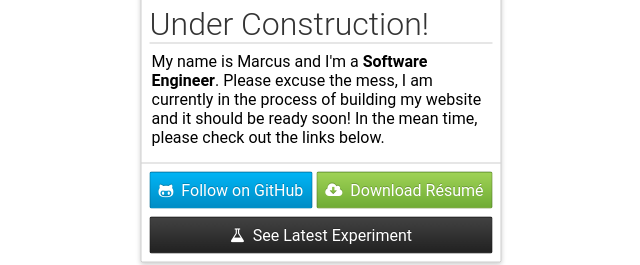
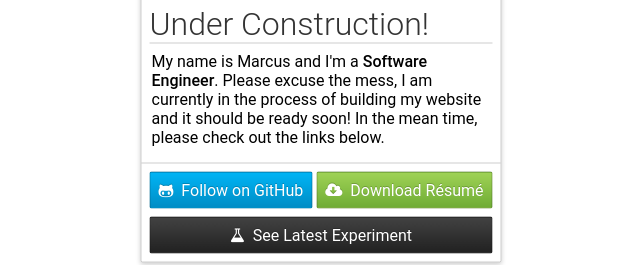
Before and after one commit to marcbizal/marcbizal.github.io, a plain HTML site: page index.html in a window 1280 px wide. Shown: the part 371-636 px from the top of the page, 319-959 px from the left. Drawn offline with Linux system fonts and the light colour scheme; a web font is replaced by a local one.

Commit message:
Fixed bold font

```diff
--- a/sass/main.scss
+++ b/sass/main.scss
@@ -16,6 +16,10 @@ h1, h2, h3, h4 {
 
 h3  {
 	font-size: 2rem;
+}
+
+b {
+	font-weight: 500;
 }
 
 .center {
```
Also changed, not shown: css/main.css.
